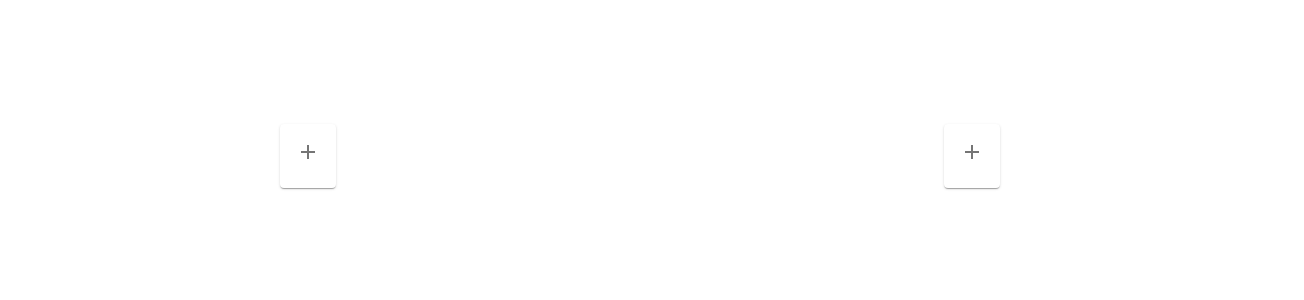
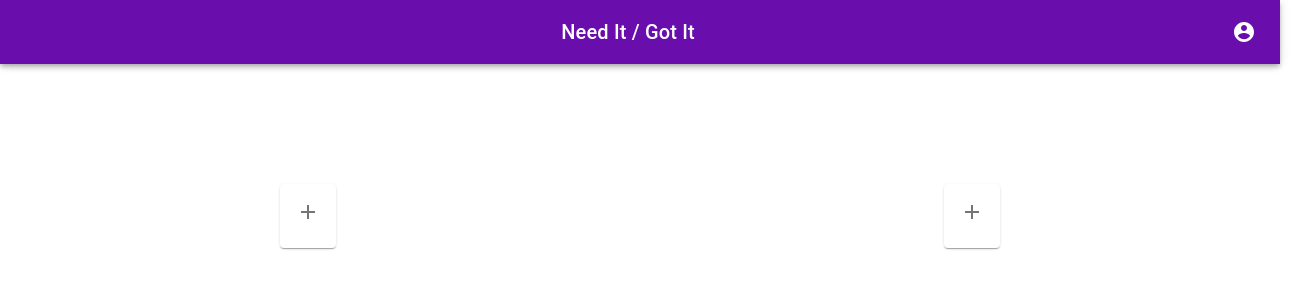
Before and after one commit to ananddtyagi/NeedItGotIt, a React (Create React App) app in the folder needitgotit/: page / in a window 1280 px wide. Shown: the top 300 px of the page, 1304 px wide, since content can reach past the window. Built offline with nearby package versions, Linux system fonts and the light colour scheme.

Commit message:
Added the header

```diff
--- a/needitgotit/src/App.js
+++ b/needitgotit/src/App.js
@@ -8,13 +8,40 @@ import NeedIt from './components/needit';
 import Grid from '@material-ui/core/Grid';
 import List from '@material-ui/core/List';
 import Divider from '@material-ui/core/Divider';
+import Box from '@material-ui/core/Box';
+import Button from '@material-ui/core/Button';
+import AppBar from '@material-ui/core/AppBar';
+import Toolbar from '@material-ui/core/Toolbar';
+import Typography from '@material-ui/core/Typography';
+import IconButton from '@material-ui/core/IconButton';
+import MenuIcon from '@material-ui/icons/Menu';
+import AccountCircle from '@material-ui/icons/AccountCircle';
+
 
 
 const useStyles = makeStyles(theme => ({
+  root: {
+    flexGrow: 1,
+  },
+  menuButton: {
+    marginRight: theme.spacing(2),
+  },
+  title: {
+    flexGrow: 1,
+  },
   divider: {
     margin:'100vh',
   },
-
+  headbar: {
+    backgroundColor: '#6a0dad',
+    position: 'fixed',
+  },
+  header: {
+    minHeight: '60px',
+  },
+  content: {
+    position: 'fixed',
+  }
 }));
 
 function App() {
@@ -28,7 +55,19 @@ function App() {
           content="minimum-scale=1, initial-scale=1, width=device-width, shrink-to-fit=no"
         />
       </head>
-      <Grid container spacing={3} justify="center">
+      <header className={classes.header}>
+        <Box component="span" m={1}>
+          <AppBar className={classes.headbar}>
+            <Toolbar>
+              <Typography variant="h6" className={classes.title}>
+                Need It / Got It
+              </Typography>
+              <AccountCircle />
+            </Toolbar>
+          </AppBar>
+        </Box>
+      </header>
+      <Grid className={classes.content} container spacing={3} justify="center">
         <NeedIt></NeedIt>
       </Grid>
     </div>
--- a/needitgotit/src/components/needit.jsx
+++ b/needitgotit/src/components/needit.jsx
@@ -34,7 +34,6 @@ const useStyles = makeStyles(theme => ({
 
 }));
 
-const NeedItDispatch = React.createContext(null);
 
 export default function NeedIt() {
   const classes = useStyles();
```
